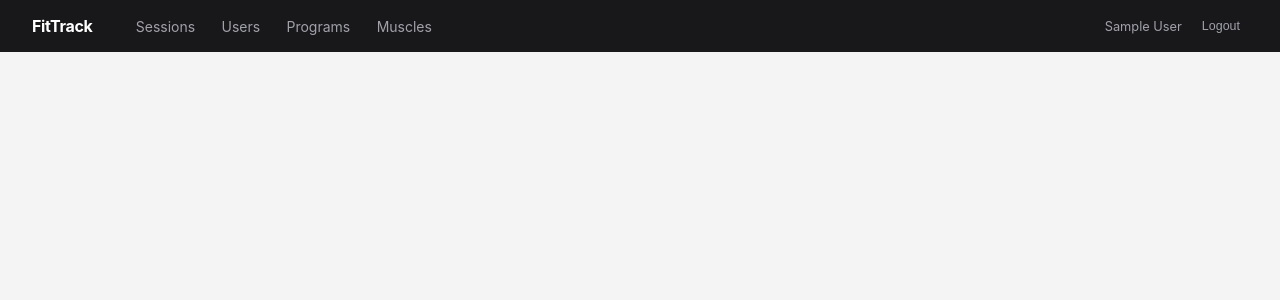
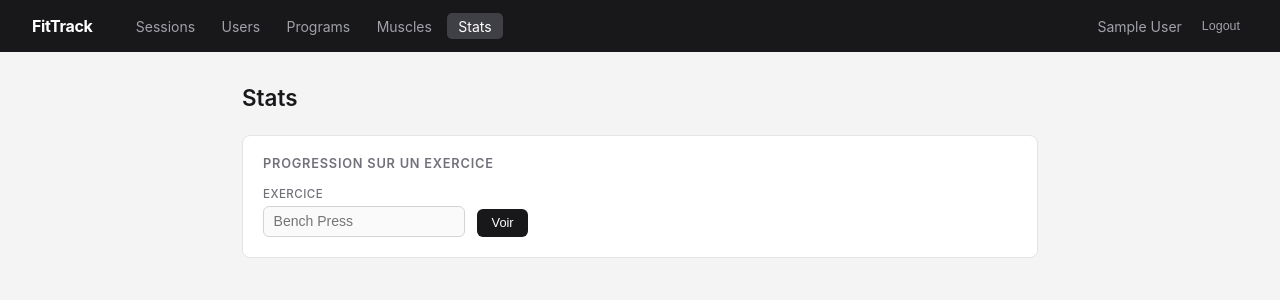
Before and after one commit to xDefyy/fittrack, a React (Vite) app in the folder frontend/: page /stats in a window 1280 px wide. Shown: the top 300 px of the page. Built offline with nearby package versions, Linux system fonts and the light colour scheme; sample sign-in values are in the browser's storage.

Commit message:
add stats page with MongoDB progression and volume

```diff
--- a/frontend/src/App.tsx
+++ b/frontend/src/App.tsx
@@ -8,6 +8,8 @@ import Sessions from './pages/Sessions'
 import SessionDetail from './pages/SessionDetail'
 import Login from './pages/Login'
 import Register from './pages/Register'
+import Profile from './pages/Profile'
+import Stats from './pages/Stats'
 
 export default function App() {
   const [user, setUser] = useState(() => localStorage.getItem('user'))
@@ -40,6 +42,8 @@ export default function App() {
           <Route path="/users" element={<PrivateRoute><Users /></PrivateRoute>} />
           <Route path="/programs" element={<PrivateRoute><Programs /></PrivateRoute>} />
           <Route path="/muscles" element={<PrivateRoute><Muscles /></PrivateRoute>} />
+          <Route path="/profile/:id" element={<PrivateRoute><Profile /></PrivateRoute>} />
+          <Route path="/stats" element={<PrivateRoute><Stats /></PrivateRoute>} />
         </Routes>
       </main>
     </div>
--- a/frontend/src/components/Navbar.tsx
+++ b/frontend/src/components/Navbar.tsx
@@ -21,9 +21,12 @@ export default function Navbar({ onLogout }: Props) {
         <NavLink to="/users" className={({ isActive }) => isActive ? 'active' : ''}>Users</NavLink>
         <NavLink to="/programs" className={({ isActive }) => isActive ? 'active' : ''}>Programs</NavLink>
         <NavLink to="/muscles" className={({ isActive }) => isActive ? 'active' : ''}>Muscles</NavLink>
+        <NavLink to="/stats" className={({ isActive }) => isActive ? 'active' : ''}>Stats</NavLink>
       </div>
       <div className="navbar-user">
-        <span className="navbar-name">{user.name}</span>
+        <NavLink to={`/profile/${user.id}`} className={({ isActive }) => isActive ? 'active' : ''}>
+          {user.name}
+        </NavLink>
         <button onClick={logout} className="navbar-logout">Logout</button>
       </div>
     </nav>
--- /dev/null
+++ b/frontend/src/pages/Stats.tsx
@@ -0,0 +1,105 @@
+import { useState } from 'react'
+
+const API = 'http://localhost:8000'
+
+export default function Stats() {
+  const user = JSON.parse(localStorage.getItem('user') || '{}')
+
+  const [exercise, setExercise] = useState('')
+  const [progression, setProgression] = useState<any[]>([])
+  const [volume, setVolume] = useState<any[]>([])
+  const [loading, setLoading] = useState(false)
+  const [searched, setSearched] = useState(false)
+
+  async function loadStats() {
+    if (!exercise.trim()) return
+    setLoading(true)
+
+    const [prog, vol] = await Promise.all([
+      fetch(`${API}/stats/progression?user_id=${user.id}&exercise=${encodeURIComponent(exercise)}`).then(r => r.json()),
+      fetch(`${API}/stats/volume?user_id=${user.id}`).then(r => r.json()),
+    ])
+
+    setProgression(Array.isArray(prog) ? prog : [])
+    setVolume(Array.isArray(vol) ? vol : [])
+    setSearched(true)
+    setLoading(false)
+  }
+
+  return (
+    <div>
+      <div className="page-header">
+        <h1>Stats</h1>
+      </div>
+
+      <div className="card">
+        <h2>Progression sur un exercice</h2>
+        <div className="form-row">
+          <div className="form-group">
+            <label>Exercice</label>
+            <input
+              value={exercise}
+              onChange={e => setExercise(e.target.value)}
+              placeholder="Bench Press"
+            />
+          </div>
+          <button className="btn btn-primary" onClick={loadStats}>Voir</button>
+        </div>
+      </div>
+
+      {loading && <p className="empty-state">Chargement...</p>}
+
+      {searched && !loading && (
+        <>
+          <div className="card">
+            <h2>Poids max par date — {exercise}</h2>
+            {progression.length === 0 ? (
+              <p className="empty-state">Aucune donnée pour cet exercice.</p>
+            ) : (
+              <table>
+                <thead>
+                  <tr>
+                    <th>Date</th>
+                    <th>Poids max (kg)</th>
+                  </tr>
+                </thead>
+                <tbody>
+                  {progression.map((p, i) => (
+                    <tr key={i}>
+                      <td>{p.date}</td>
+                      <td>{p.max_weight ?? '—'}</td>
+                    </tr>
+                  ))}
+                </tbody>
+              </table>
+            )}
+          </div>
+
+          <div className="card">
+            <h2>Volume total soulevé par séance</h2>
+            {volume.length === 0 ? (
+              <p className="empty-state">Aucune donnée.</p>
+            ) : (
+              <table>
+                <thead>
+                  <tr>
+                    <th>Date</th>
+                    <th>Volume total (kg)</th>
+                  </tr>
+                </thead>
+                <tbody>
+                  {volume.map((v, i) => (
+                    <tr key={i}>
+                      <td>{v.date}</td>
+                      <td>{v.total_volume}</td>
+                    </tr>
+                  ))}
+                </tbody>
+              </table>
+            )}
+          </div>
+        </>
+      )}
+    </div>
+  )
+}
```
